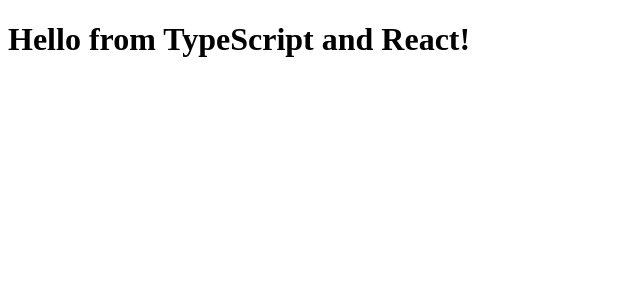
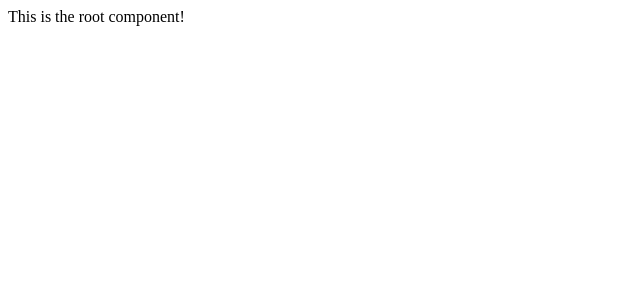
Before and after one commit to kylelamse/typescript-react-boilerplate, a React app: page / in a window 1280 px wide. Shown: the top 300 px of the page, without its empty margins (0-640 px from the left). Built offline with nearby package versions, Linux system fonts and the light colour scheme; the HTML template or start-up script is replaced by a standard one.

Commit message:
Make actual root component instead of hello crap

```diff
--- a/config/webpack.server.config.ts
+++ b/config/webpack.server.config.ts
@@ -1,4 +1,4 @@
-import {Options} from 'webpack-dev-middleware';
+import { Options } from 'webpack-dev-middleware';
 
 const options: Options = {
     publicPath: '/',
--- a/src/components/Hello/Hello.tsx
+++ /dev/null
@@ -1,9 +0,0 @@
-import * as React from 'react';
-import './hello.css';
-
-export interface IHelloProps { compiler: string; framework: string; }
-export function Hello (props: IHelloProps): React.ReactElement<IHelloProps> {
-    return(
-        <h1 className="header">Hello from {props.compiler} and {props.framework}!</h1>
-    );
-}
--- a/src/components/Hello/hello.css
+++ /dev/null
@@ -1,3 +0,0 @@
-.header {
-    font-weight: bold;
-}
--- a/src/components/Hello/index.ts
+++ /dev/null
@@ -1,2 +0,0 @@
-// Components/Props
-export { Hello, IHelloProps } from './Hello';
--- /dev/null
+++ b/src/containers/App/App.tsx
@@ -0,0 +1,9 @@
+import * as React from 'react';
+
+export class App extends React.Component {
+    render() {
+        return (
+            <div>This is the root component!</div>
+        );
+    }
+}
--- /dev/null
+++ b/src/containers/App/index.ts
@@ -0,0 +1 @@
+export { App } from './App';
--- a/src/index.tsx
+++ b/src/index.tsx
@@ -3,19 +3,19 @@
 
 import { AppContainer } from 'react-hot-loader';
 
-import { Hello, IHelloProps } from './components/Hello';
+import { App } from './containers/App';
 
-const render = (Component: any) => {
+function render (Root: any) {
     ReactDOM.render(
         <AppContainer>
-            <Component compiler="TypeScript" framework="React" />
+            <Root />
         </AppContainer>,
     document.getElementById('root')
   );
-};
+}
 
-render(Hello);
+render(App);
 
 if ((module as any).hot) {
-    (module as any).hot.accept('./components/Hello', () => { render(Hello); });
+    (module as any).hot.accept('./containers/App', () => { render(App); });
 }
--- a/src/log.ts
+++ b/src/log.ts
@@ -1,2 +1,2 @@
 const log = () => console.log('foo');
-export {log};
+export { log };
--- a/tslint.json
+++ b/tslint.json
@@ -36,7 +36,6 @@
         ],
         "typedef": [
             true,
-            "call-signature",
             "parameter",
             "member-variable-declaration",
             "arrow-parameter",
@@ -73,7 +72,7 @@
             "always"
         ],
         "space-before-function-paren": [
-            true,
+            false,
             "always"
         ],
         "no-extra-semi": true,
@@ -110,7 +109,8 @@
         "object-curly-spacing": [
             true,
             "always"
-        ]
+        ],
+        "member-access": false
     },
     "rulesDirectory": []
 }
```
Also changed, not shown: 1 other file (tests, documents, lock files or other folders).
